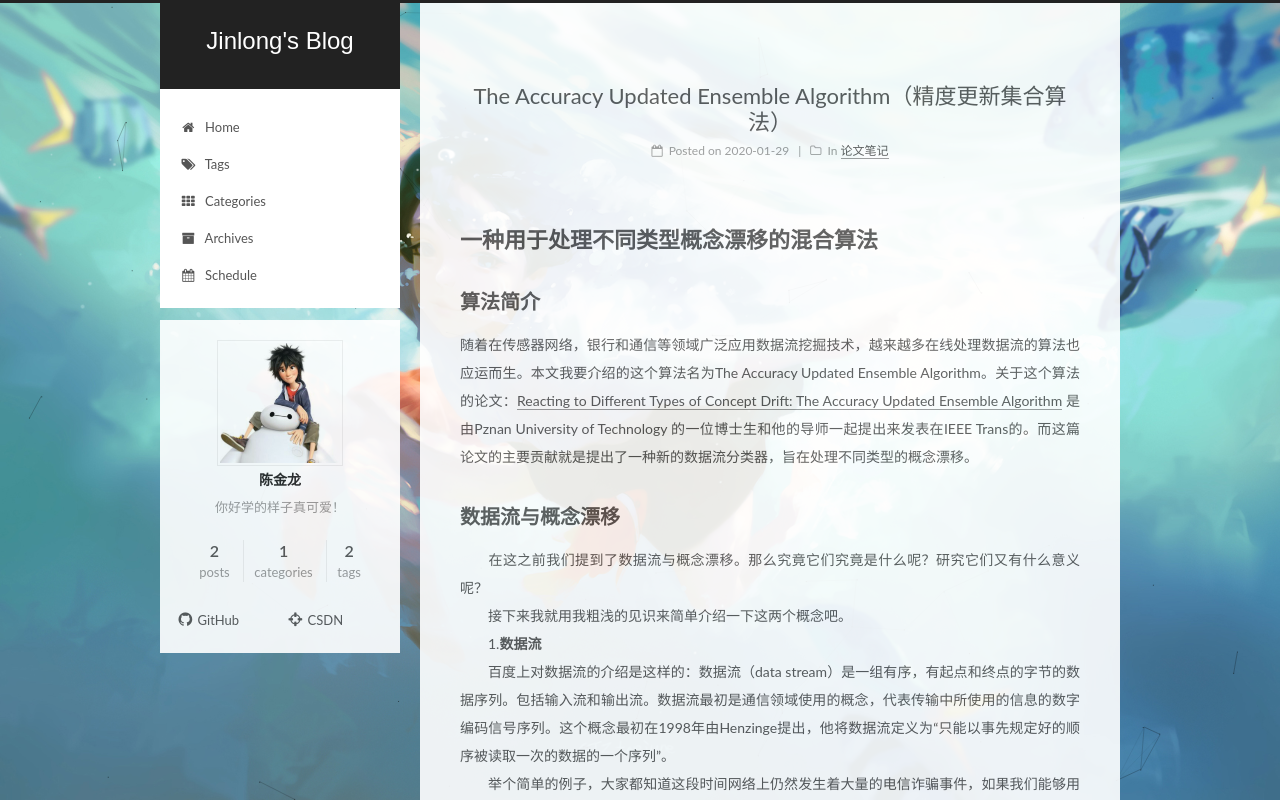
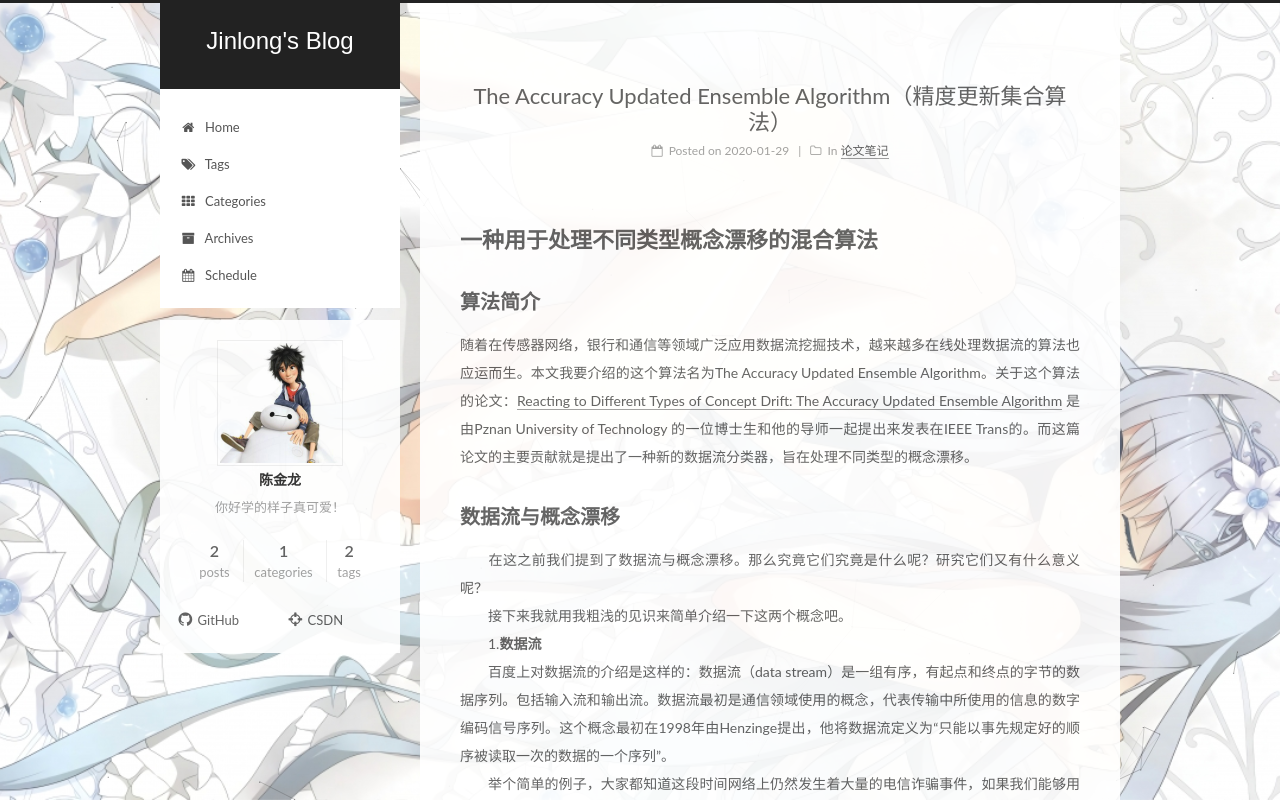
Before and after one commit to JinLong-Chen/JinLong-Chen.github.io, a plain HTML site: page index.html in a window 1280 px wide. Shown: the top 800 px of the page. Drawn offline with Linux system fonts and the light colour scheme.

Commit message:
Site updated: 2020-01-30 00:43:41

```diff
--- a/css/main.css
+++ b/css/main.css
@@ -1823,7 +1823,7 @@ pre .javascript .function {
   width: 4px;
   height: 4px;
   border-radius: 50%;
-  background: #ff82ff;
+  background: #ffffad;
 }
 .links-of-blogroll {
   font-size: 13px;
@@ -2993,7 +2993,7 @@ pre .javascript .function {
 }
 @media screen and (min-width: 1200px) {
   body {
-    background-image: url("/images/background.jpg");
+    background-image: url("/images/back2.jpg");
     background-repeat: no-repeat;
     background-attachment: fixed;
     background-position: 50% 50%;
```
Also changed, not shown: images/back2.jpg (added).
